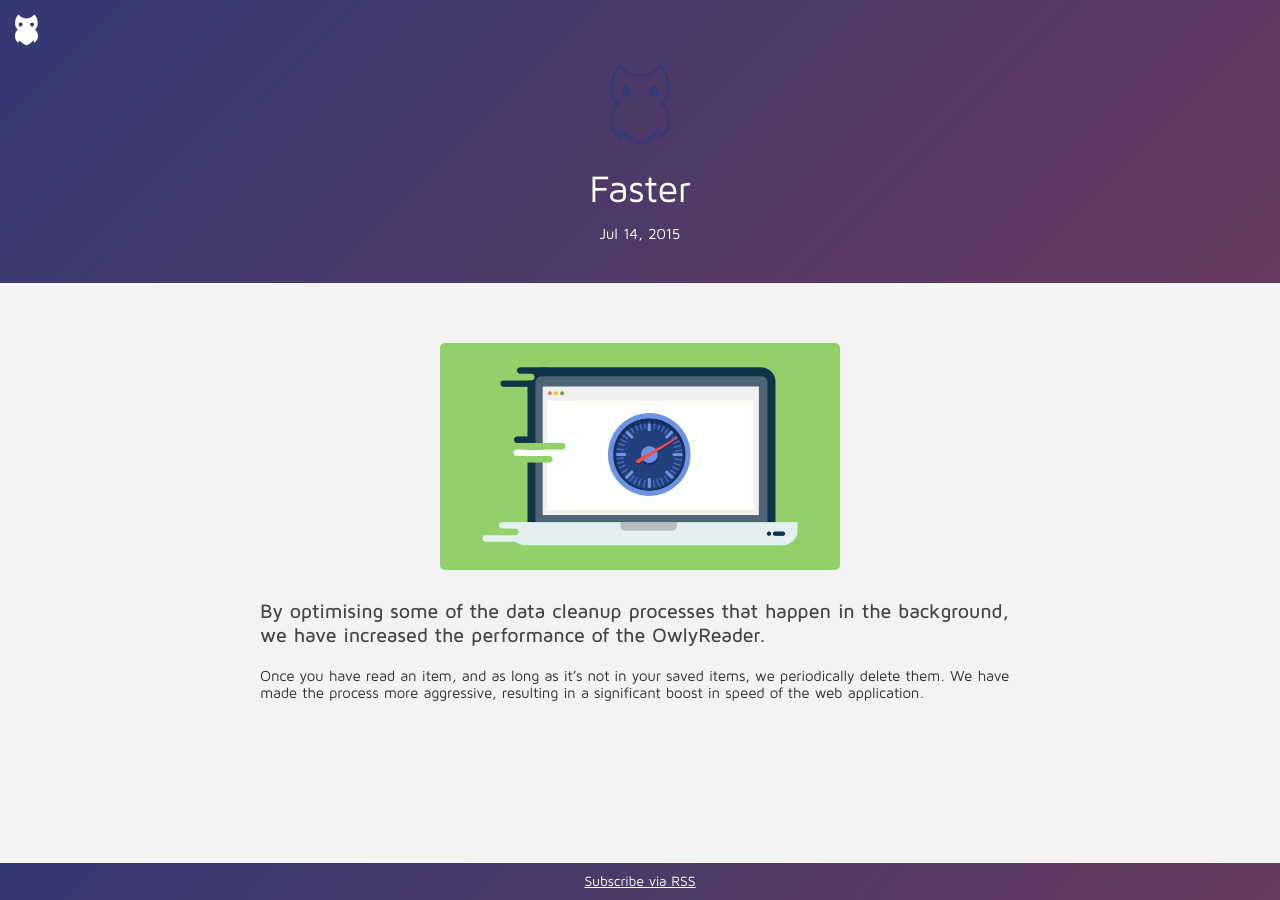
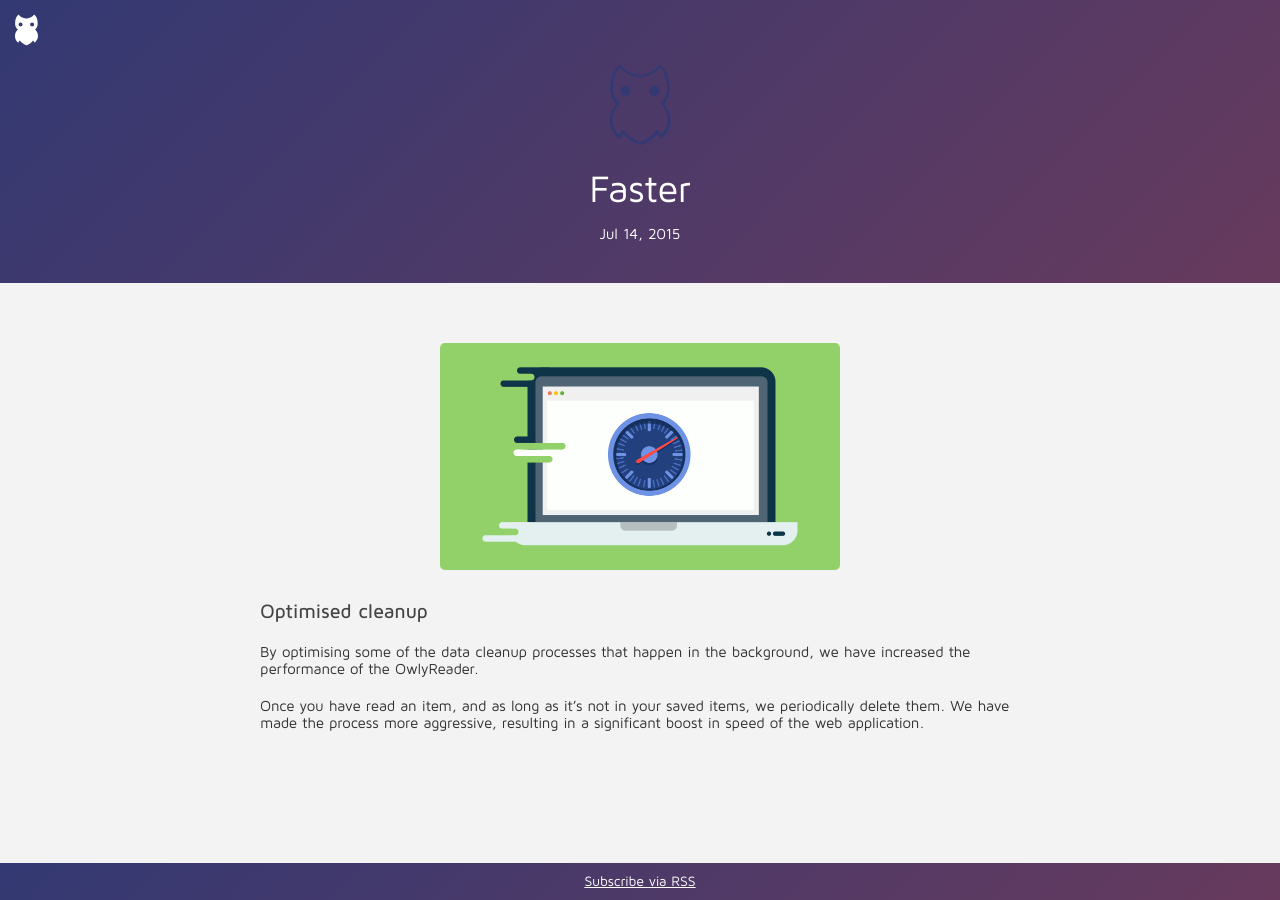
Before and after one commit to OwlyStuff/owlystuff.github.io, a Jekyll site: the page built from _posts/2015-07-14-faster.markdown, in a window 1280 px wide. Built offline with Jekyll 4.4.1, drawn with Linux system fonts in a browser that asks for light colours.

Commit message:
Update 2015-07-14-faster.markdown

```diff
--- a/_posts/2015-07-14-faster.markdown
+++ b/_posts/2015-07-14-faster.markdown
@@ -9,6 +9,8 @@
 
 ![Increased Performance](img/increased-performance.jpg)
 
-## By optimising some of the data cleanup processes that happen in the background, we have increased the performance of the OwlyReader.
+## Optimised cleanup
+
+By optimising some of the data cleanup processes that happen in the background, we have increased the performance of the OwlyReader.
 
 Once you have read an item, and as long as it's not in your saved items, we periodically delete them. We have made the process more aggressive, resulting in a significant boost in speed of the web application.
```
